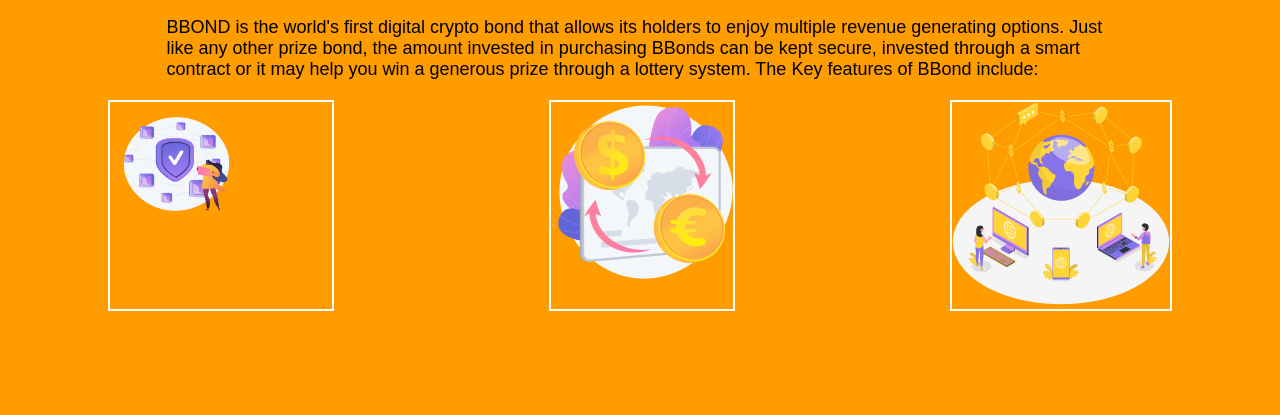
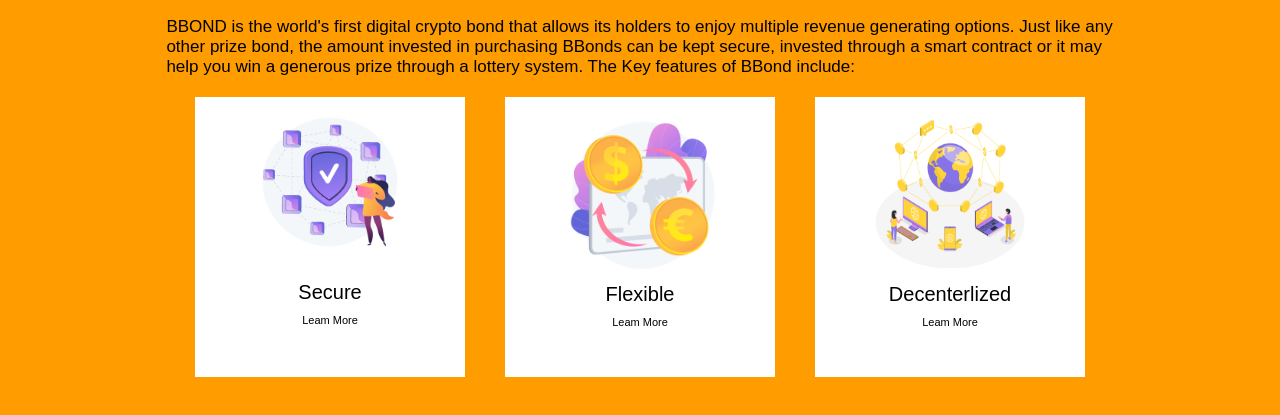
Before and after one commit to ali-203/Bond-tamplate, a plain HTML site: page index.html in a window 1280 px wide. Shown: the part 597-1012 px from the top of the page. Drawn offline with Linux system fonts and the light colour scheme.

Commit message:
updated css

```diff
--- a/index.html
+++ b/index.html
@@ -44,16 +44,20 @@
 </div>
 <div class="first-three">
 <div class="div-one">
-<img src="./images/secure-01 1.png" width="60%" height="60%"/>
+<img src="./images/secure-01 1.png" width="170px" height="170px" />
+<h4>Secure</h4>
+<p>Leam More</p>
 
 </div>
 <div class="div-two">
-<img src="./images/flexible (1).png"/>
-
+<img src="./images/flexible (1).png" width="150px" height="150px" />
+<h4>Flexible</h4>
+<p>Leam More</p>
 </div>
 <div class="div-three">
-    <img src="./images/group.png"/>
-
+    <img src="./images/group.png" width="150px" height="150px"/>
+    <h4>Decenterlized</h4>
+<p>Leam More</p>
 </div>
 
 </div>
--- a/styles.css
+++ b/styles.css
@@ -103,26 +103,70 @@ background-color: #FE9C00;
 }
 .bond-text p{
     width: 74%;
-    font-style: normal;
-    font-size: 18px;
+
+    font-size: 17px;
     margin-top: 20px;
 }
 .first-three {
+    margin-left: 30px;
+    margin-right: 30px;
     margin-top: 20px;
     display: flex;
-    justify-content: space-around;
+    justify-content: center;
 
 }
 
+.div-one {
+    background: #FFFFFF;
+    width: 270px;
+    margin-right: 40px;
+      height: 280px;
+      text-align: center;
+
+}
+.div-one h4{
+    font-size: 20px;
+    font-weight: 300;
+    margin-top: 10px;
+}
+.div-one p{
+    font-size: 11px;
+    margin-top: 10px;
+}
 
 
-
-.div-one {
+.div-two {
+    background: #FFFFFF;
+    width: 270px;
+    text-align: center;
+    padding: 20px;
     border: 2px solid white;
 }
-.div-two {
+.div-two h4{
+    font-size: 20px;
+    font-weight: 300;
+    margin-top: 10px;
+}
+.div-two p{
+    font-size: 11px;
+    margin-top: 10px;
+}
+
+.div-three {
+    background: #FFFFFF;
+    width: 270px;
+    text-align: center;
+     padding: 20px;
+     margin-left: 40px;
     border: 2px solid white;
 }
-.div-three {
-    border: 2px solid white;
+
+.div-three h4{
+    font-size: 20px;
+    font-weight: 300;
+    margin-top: 10px;
 }
+.div-three p{
+    font-size: 11px;
+    margin-top: 10px;
+}
```
